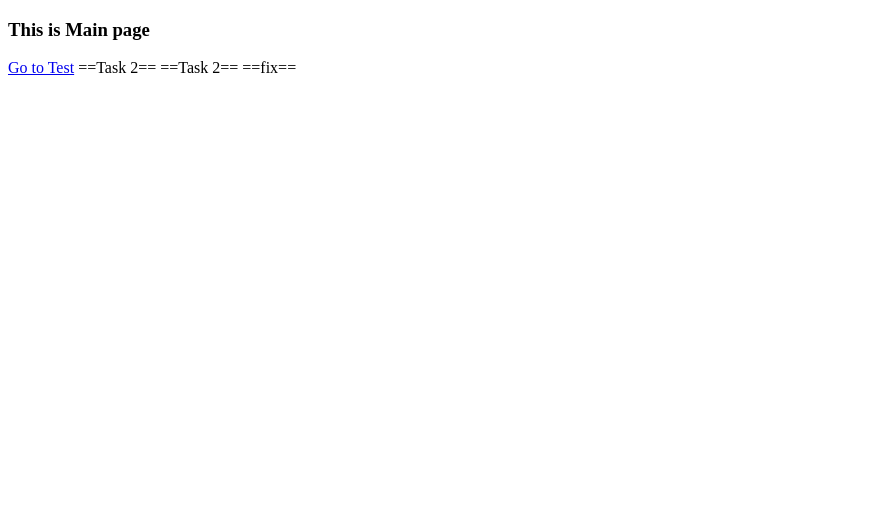
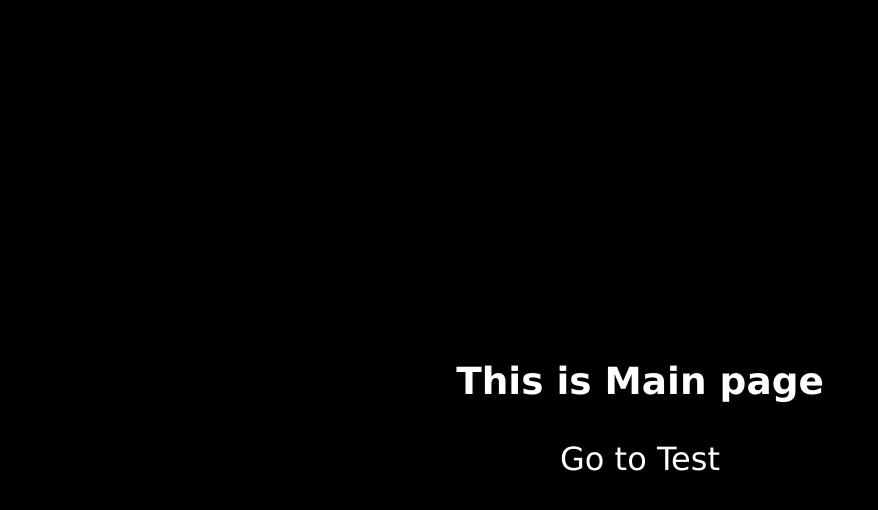
Before and after one commit to pm1e/test, a plain HTML site: page index.html in a window 1280 px wide. Shown: the whole page, without its empty margins (0-878 px from the left). Drawn offline with Linux system fonts and the light colour scheme.

Commit message:
add style and delete trash

```diff
--- a/index.html
+++ b/index.html
@@ -5,10 +5,41 @@
 	<meta name="viewport" content="width=device-width, initial-scale=1.0">
 	<title>MainPage</title>
 </head>
+<style>
+	body{
+		margin: 0px;
+	}
+	.wrapper{
+		width: 100%;
+		height: 100vh;
+		display: flex;
+		justify-content: center;
+		align-items: center;
+		flex-direction: column;
+		background-color: black;
+		color: white;
+		font-size: 2rem;
+		font-family: Verdana;
+	}
+
+	.wrapper h3{
+		display: block;
+	}
+
+	.wrapper a{
+		display: block;
+		text-decoration: none;
+		color: white;
+	}
+
+	.wrapper a:hover{
+		cursor: pointer;
+	}
+</style>
 <body>
-	<h3>This is Main page</h3>
-	<a href="test.html">Go to Test</a>
-	==Task 2==
-	==Task 2== ==fix==
+	<div class="wrapper">
+		<h3>This is Main page</h3>
+		<a href="test.html">Go to Test</a>
+	</div>
 </body>
 </html>
```
